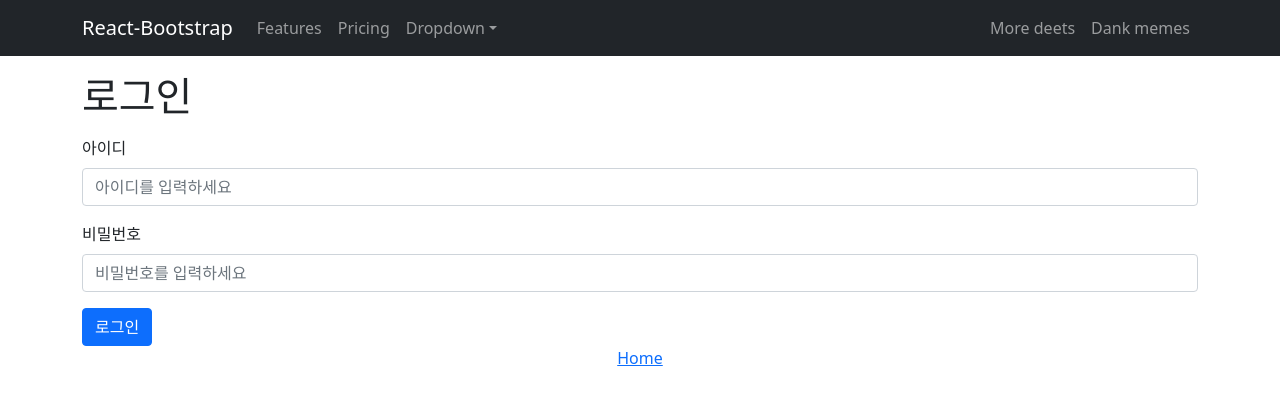
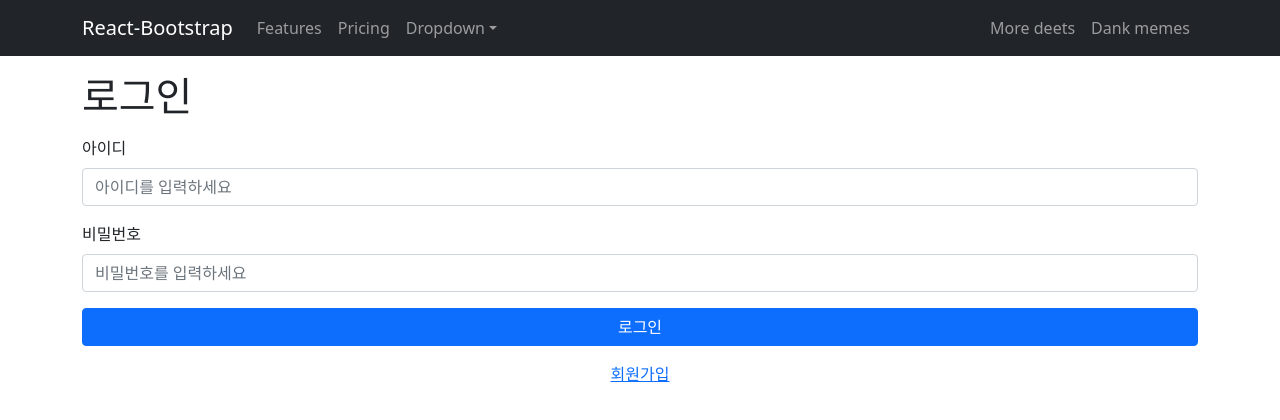
Before and after one commit to soon83/react-bs5-board, a Next.js app: page /login in a window 1280 px wide. Shown: the top 420 px of the page. Built offline with nearby package versions, Linux system fonts and the light colour scheme.

Commit message:
polishing

```diff
--- a/pages/login.js
+++ b/pages/login.js
@@ -46,14 +46,17 @@ const Login = () => {
             <Form.Label>비밀번호</Form.Label>
             <Form.Control type="password" placeholder="비밀번호를 입력하세요" value={userPassword} onChange={onChangeUserPassword} required />
           </Form.Group>
-          <Button variant="primary" type="submit">
-            로그인
-          </Button>
+
+          <div className="d-grid">
+            <Button type="submit" variant="primary">
+              로그인
+            </Button>
+          </div>
         </Form>
       </Container>
-      <div className="text-center">
-        <Link href="/">
-          <a>Home</a>
+      <div className="text-center mt-3">
+        <Link href="/signup">
+          <a>회원가입</a>
         </Link>
       </div>
     </>
```
Also changed, not shown: pages/signup.js (+18 -11 lines).
